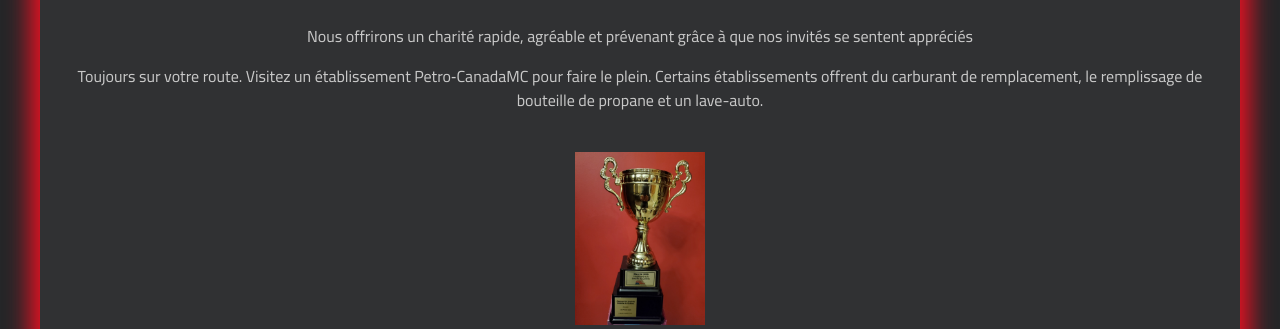
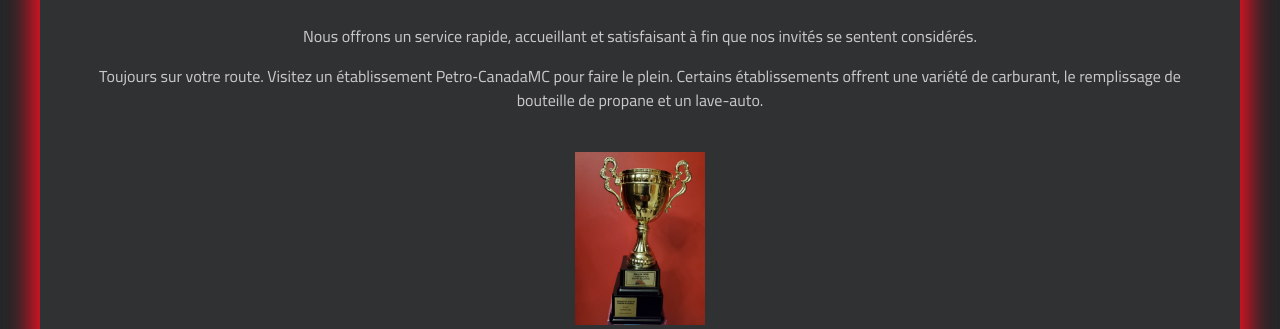
Before and after one commit to Sajistreo3/gestionaht, a PHP site: page /Gestion_AHT/ in a window 1280 px wide. Shown: the part 1162-1491 px from the top of the page. Run offline with PHP 8.4, Linux system fonts and the light colour scheme; some libraries are stand-ins or nearby versions.

Commit message:
Updated Home page

```diff
--- a/about.php
+++ b/about.php
@@ -108,12 +108,12 @@ p
             <br>
             <h3>MOT DE LA DIRECTION</h3>
             <p>
-                Bienvenue dans la grande famille du Réseau. Nous sommes fiers de notre réussite et nous comptons vous transmettre notre enthousiasme<br> lors de chacune de vos visites à nos établissements.
+                Bienvenue dans la grande famille du GestionAHT. Nous sommes fiers de notre réussite et nous comptons vous transmettre notre enthousiasme<br> lors de chacune de vos visites à nos établissements.
 
                 Toute notre équipe s’efforce à satisfaire chacun de nos clients afin que ceux-ci se sentent <br> plutôt comme des invités et non seulement comme de simples clients. Nous avons tous le même objectif :<br><br>
                <b> « Offrir un service rapide, courtois et attentionné afin que nos invités se sentent appréciés »</b><br><br>
                 Fort de notre expérience de près de 30 ans dans le monde de l’alimentation de petites surfaces et des postes d’essence, nous sommes très <br>heureux de pouvoir compter sur une équipe dynamique, positive, expérimentée et passionnée.
-                Toute l’équipe se joint à moi afin de vous <br>remercier pour votre confiance et nous espérons pouvoir vous compter parmi les amis fidèles de la grande famille du Réseau.<br>
+                Toute l’équipe se joint à moi afin de vous <br>remercier pour votre confiance et nous espérons pouvoir vous compter parmi les amis fidèles de la grande famille du GestionAHT.<br>
                 <br>
                 Mr.Singh <br> GestionAHT <br> Petro Canada
             </p><br>
--- a/homepage.php
+++ b/homepage.php
@@ -188,11 +188,11 @@
         </div>
         <br>
         <p>
-            Nous offrirons un charité rapide, agréable et prévenant grâce à que nos invités se sentent appréciés
+            Nous offrons un service rapide, accueillant et satisfaisant à fin que nos invités se sentent considérés.
         </p>
         <p>
             Toujours sur votre route.
-            Visitez un établissement Petro‑CanadaMC pour faire le plein. Certains établissements offrent du carburant de remplacement, le remplissage de bouteille de propane et un lave-auto.
+            Visitez un établissement Petro‑CanadaMC pour faire le plein. Certains établissements offrent une variété de carburant, le remplissage de bouteille de propane et un lave-auto.
         </p>
         <br>
         <div class="cert">
```
